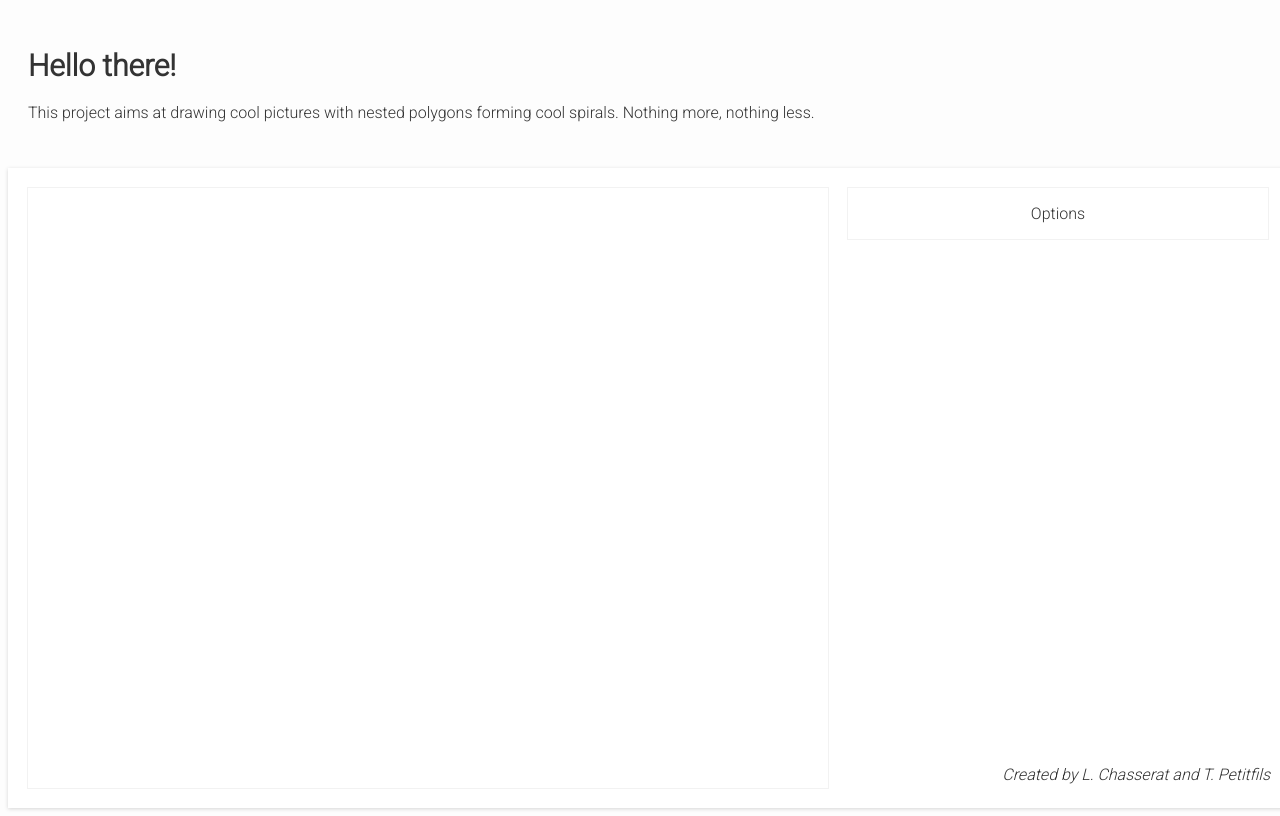
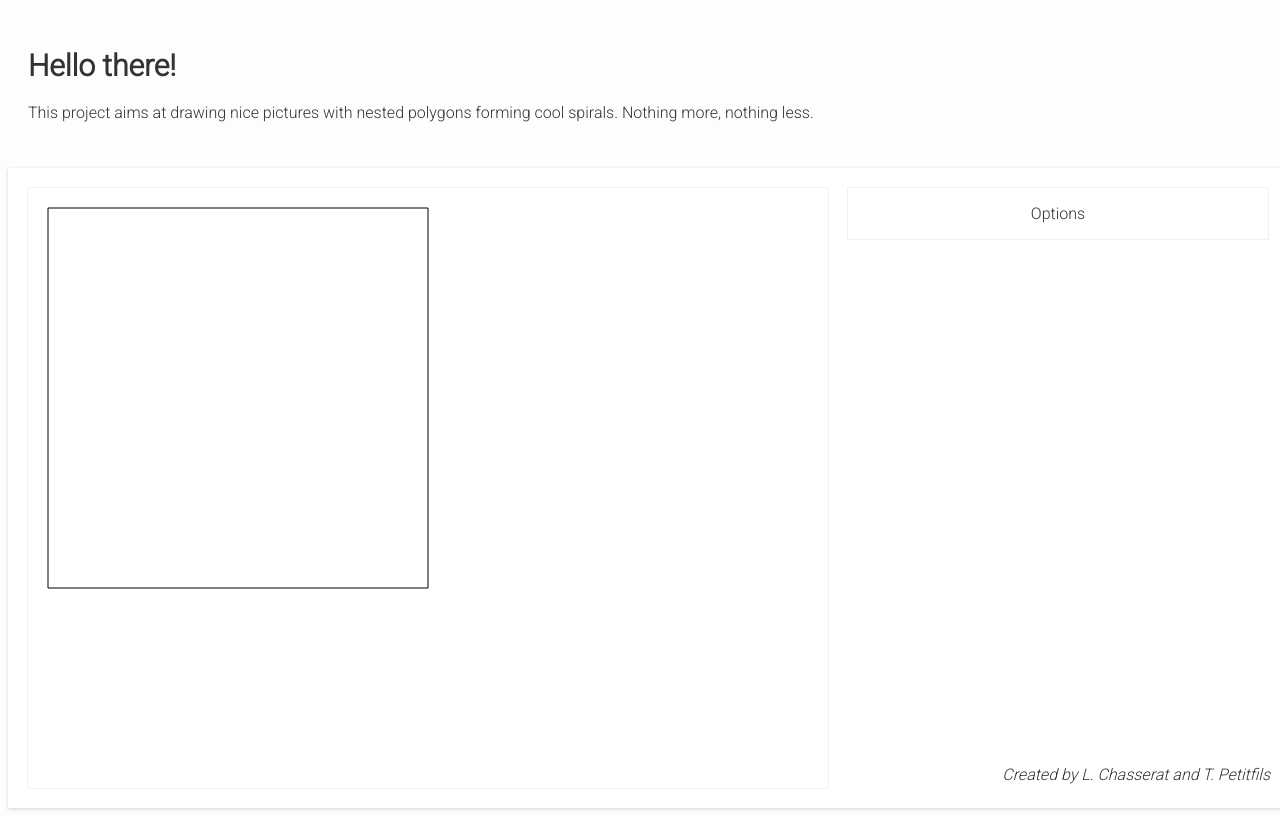
Before and after one commit to laurentchasserat/polygon-spirals, a plain HTML site: page gui/drawer.html in a window 1280 px wide. Drawn offline with Linux system fonts and the light colour scheme.

Commit message:
Draw polygons and compute inner ones

```diff
--- a/gui/drawer.css
+++ b/gui/drawer.css
@@ -41,7 +41,7 @@ p {
   text-align: center;
 }
 
-#canvas {
+#the-canvas {
   box-shadow: rgba(0, 0, 0, 0.05) 0px 0px 0px 1px;
   float: left;
 }
--- a/gui/drawer.html
+++ b/gui/drawer.html
@@ -13,17 +13,14 @@
 
   <!-- Stylesheet -->
   <link href="./drawer.css" rel="stylesheet">
-
-  <!-- JS -->
-	<script type="text/javascript" src="./drawer.js"></script>
 </head>
 <body class="grey-background">
 	<div class="description darkgrey-text">
 		<h1>Hello there!</h1>
-		<p>This project aims at drawing cool pictures with nested polygons forming cool spirals. Nothing more, nothing less.</p>
+		<p>This project aims at drawing nice pictures with nested polygons forming cool spirals. Nothing more, nothing less.</p>
 	</div>
   <div class="drawer">
-    <canvas id="canvas" width="800" height="600"></canvas>
+    <canvas id="the-canvas" width="800" height="600"></canvas>
     <div class="sidebar">
       <p class="sidebar-title">Options</p>
     </div>
@@ -34,4 +31,7 @@
   </div>
 
 </body>
+
+<!-- JS -->
+<script type="text/javascript" src="./drawer.js"></script>
 </html>
--- a/gui/drawer.js
+++ b/gui/drawer.js
@@ -1,5 +1,59 @@
-function helloWorld() {
-  console.log('Hello, world!');
+function drawPolygon(coordinates, fillcolor = "None") {
+  // Retrieve canvas
+  var canvas = document.getElementById("the-canvas");
+  var ctx = canvas.getContext('2d');
+
+  // Path init
+  ctx.beginPath();
+  ctx.moveTo(coordinates[0].x, coordinates[0].y);
+
+  // Redefine path with polygon coordinates
+  var first = coordinates.shift();
+  coordinates.push(first);
+
+  // Trace path
+  for (var i = 0; i < coordinates.length; i++) {
+    ctx.lineTo(coordinates[i].x, coordinates[i].y);
+  }
+
+  // Finish path
+  ctx.closePath();
+
+  ctx.strokeStyle = "black";
+  ctx.lineWidth = 1;
+
+  if (fillcolor != "None") {
+    ctx.fillStyle = fillcolor;
+    ctx.fill();
+  }
+
+  ctx.stroke();
 }
 
-helloWorld();
+function computeInnerPolygon(ratio, polygonCoordinates) {
+  result = []
+  var x1;
+  var y1;
+  var x2;
+  var y2;
+  for (var i = 0; i < polygonCoordinates.length; i++) {
+    x1 = polygonCoordinates[i].x;
+    y1 = polygonCoordinates[i].y;
+    if (i < polygonCoordinates.length - 1) {
+      x2 = polygonCoordinates[i+1].x;
+      y2 = polygonCoordinates[i+1].y;
+    } else {
+      x2 = polygonCoordinates[0].x;
+      y2 = polygonCoordinates[0].y;
+    }
+    console.log(x1, y1, x2, y2);
+    result.push({x: (x1 + (ratio * (x2-x1))), y: (y1 + (ratio * (y2-y1)))});
+  }
+  return result;
+}
+
+var square = [{x: 20.0, y: 20.0}, {x: 20.0, y: 400.0},
+              {x: 400.0, y: 400.0}, {x: 400.0, y: 20.0}]
+drawPolygon(coordinates=square);
+console.log(square)
+console.log(computeInnerPolygon(0.2, square))
```
